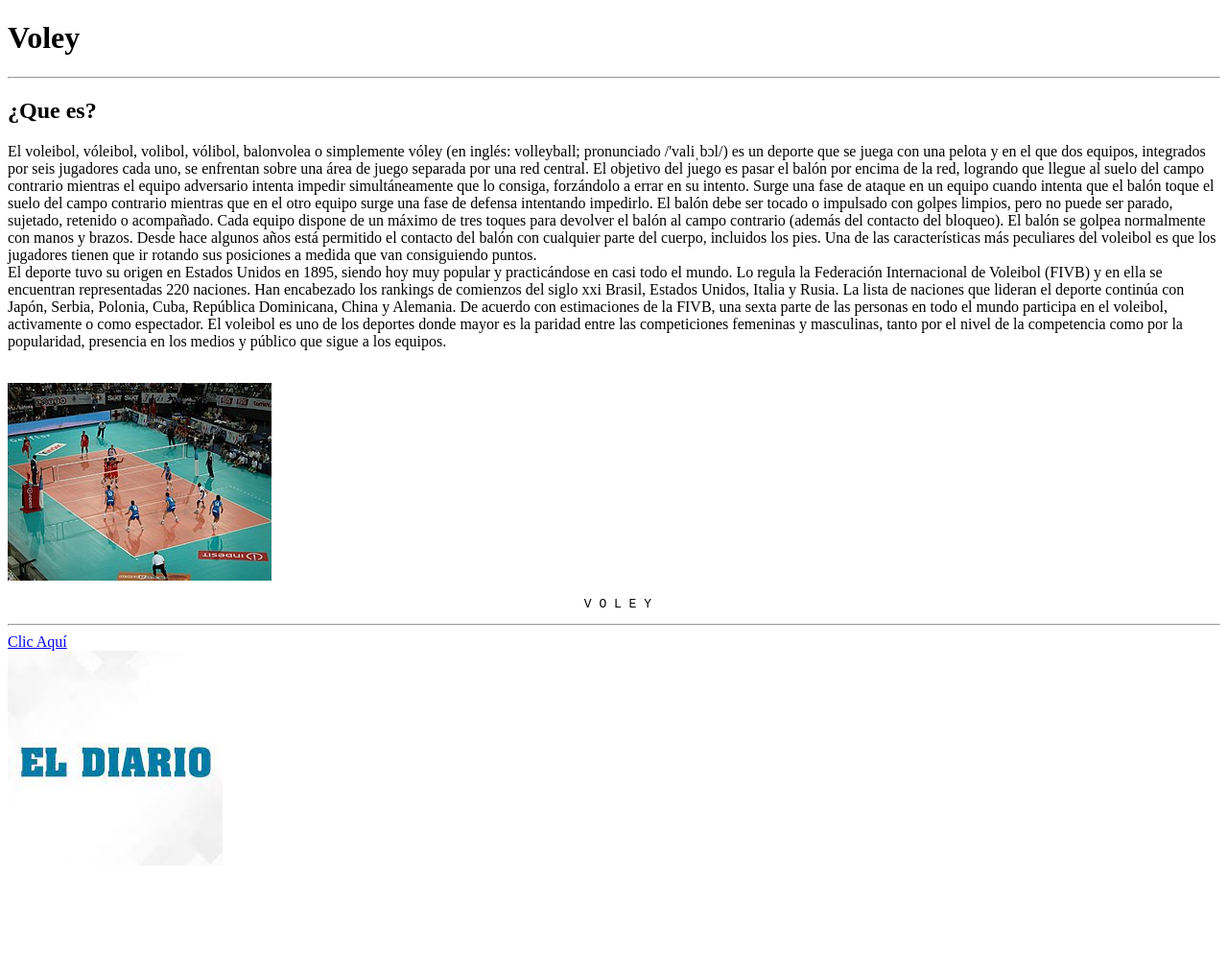
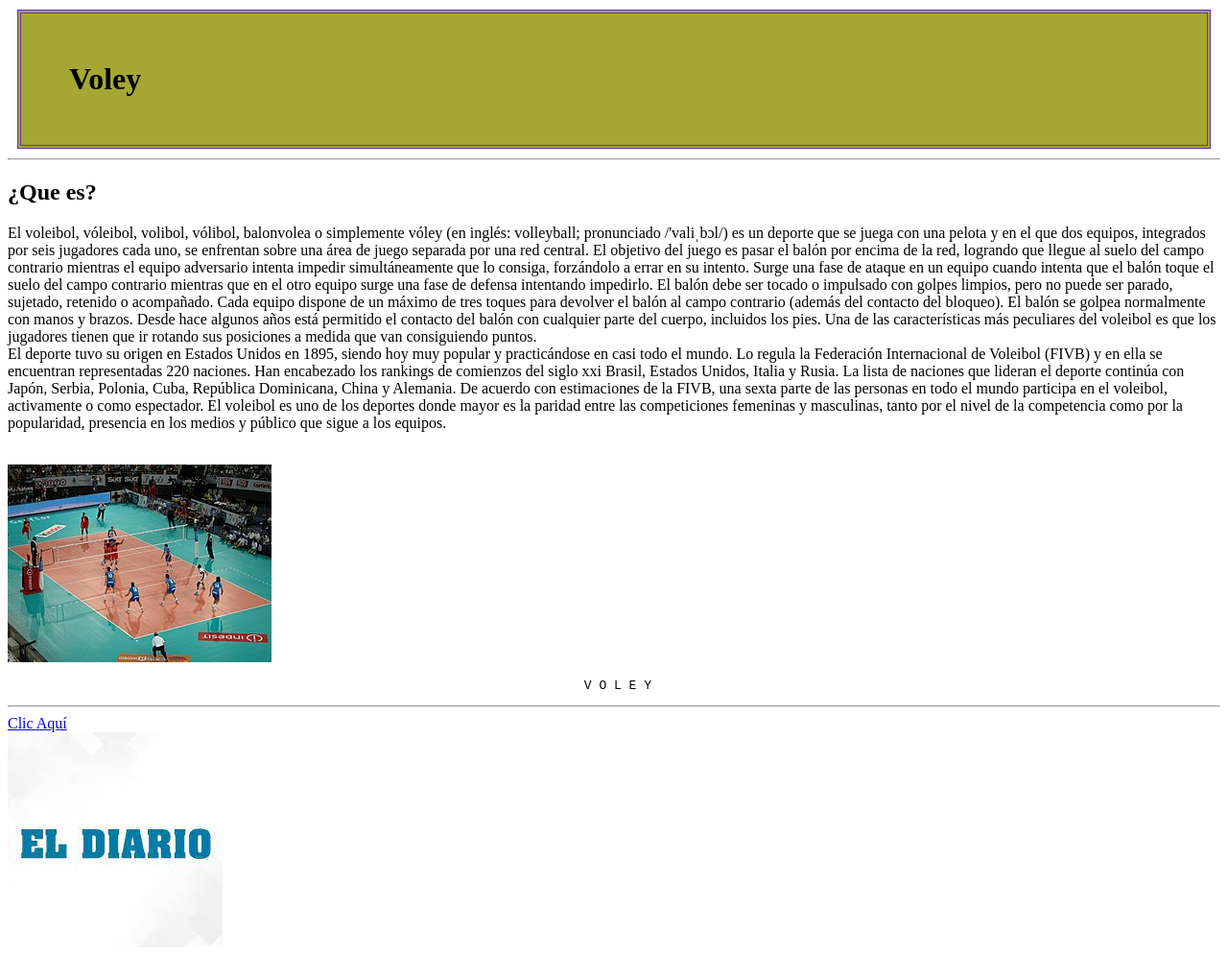
Before and after one commit to LeandroLJ/Tareaingsoftware2.0, a plain HTML site: page index.html in a window 1280 px wide. Shown: the whole page at 96% size. Before the commit the page ends 914 px from the top, so only its background shows below. Drawn offline with Linux system fonts and the light colour scheme.

Commit message:
Probando CSS

```diff
--- a/index.html
+++ b/index.html
@@ -5,6 +5,14 @@
     <meta http-equiv="X-UA-Compatible" content="IE=edge">
     <meta name="viewport" content="width=device-width, initial-scale=1.0">
     <title>Sitio de Voley</title>
+    <style>
+      h1 {
+            background-color:#a4a832;
+            border:double 4px #6332a8  ;
+            padding: 50px;
+            margin: 10px;
+      }
+    </style>
 </head>
 <body>
   <h1>Voley</h1><!--Titulo Pestaña-->
```
